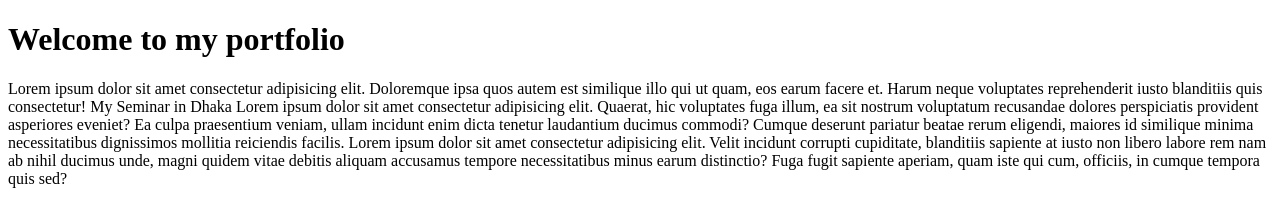
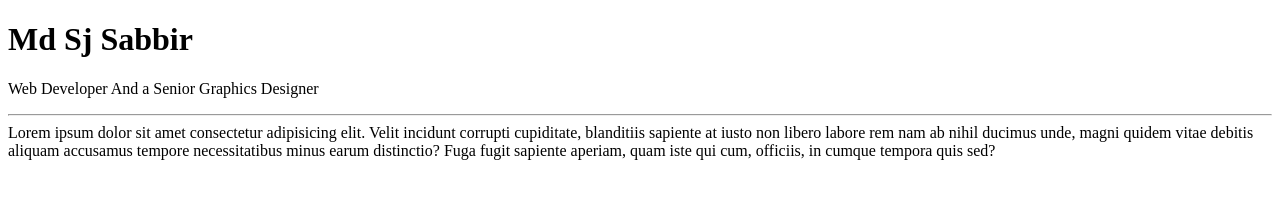
Before and after one commit to Sabbir085-ai/Portfolio-HTML, a plain HTML site: page index.html in a window 1280 px wide. Drawn offline with Linux system fonts and the light colour scheme.

Commit message:
intro added

```diff
--- a/index.html
+++ b/index.html
@@ -6,30 +6,19 @@
     <title>My postfolio</title>
 </head>
 <body>
-    <h1>Welcome to my portfolio</h1>
-    Lorem ipsum dolor sit amet consectetur adipisicing elit.
-    Doloremque ipsa quos autem est similique illo qui ut quam,
-     eos earum facere et. Harum neque voluptates reprehenderit
-     iusto blanditiis quis consectetur!
-
-     My Seminar in Dhaka
-     Lorem ipsum dolor sit amet consectetur adipisicing elit. Quaerat,
-     hic voluptates fuga illum, ea sit nostrum voluptatum recusandae
-      dolores perspiciatis provident asperiores eveniet? Ea culpa praesentium
-      veniam, ullam incidunt enim dicta tenetur laudantium ducimus commodi?
-      Cumque deserunt pariatur beatae rerum eligendi, maiores id similique
-       minima necessitatibus dignissimos mollitia reiciendis facilis.
 
     <!-- Section: intro -->
-
+    <header>
+        <h1>Md Sj Sabbir</h1>
+        <p>
+            Web Developer And a Senior Graphics Designer
+        </p><hr>
+    </header>
     <!-- Section: About me -->
 
     <!-- Section: Skills -->
 
-    <!-- Lorem ipsum dolor sit amet consectetur adipisicing elit. Provident
-     totam sapiente accusantium, error animi exercitationem ad officia,
-     beatae rem, deleniti tempore aspernatur ex nihil ducimus dolorum
-      vero soluta nobis. Accusamus? -->
+
 
       Lorem ipsum dolor sit amet consectetur adipisicing elit. Velit incidunt
        corrupti cupiditate, blanditiis sapiente at iusto non libero
```
